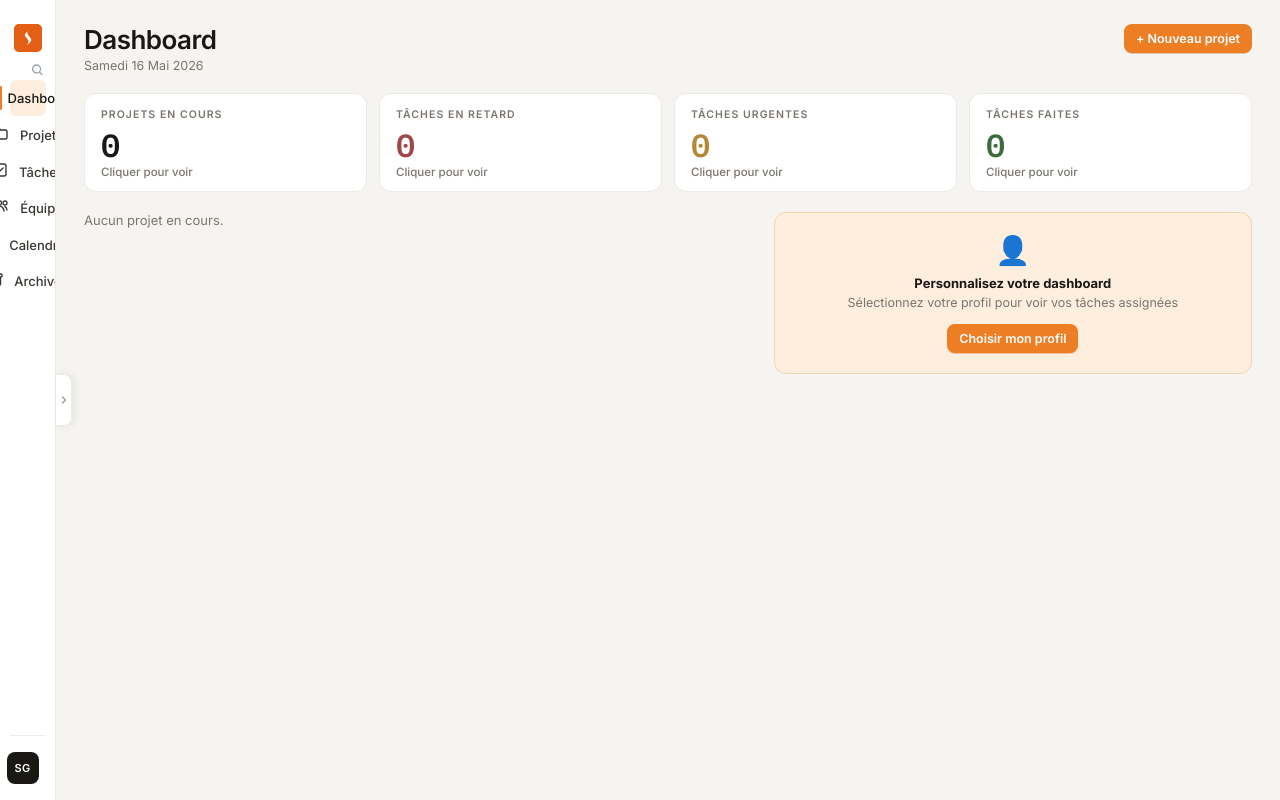
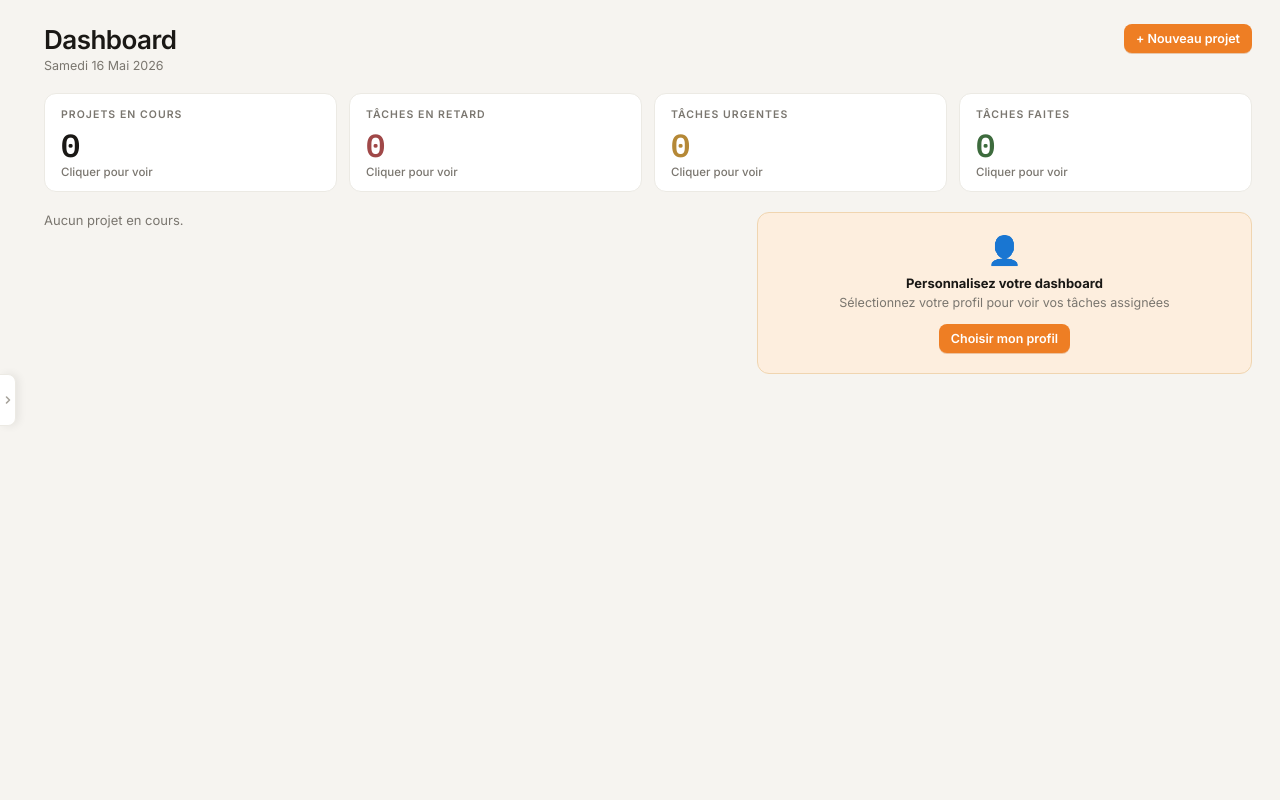
Before and after one commit to GianlucaReta/Suivi-projets-SEGEDIA, a plain HTML site: page index.html in a window 1280 px wide. Both pictures are taken after a click on the button "Réduire le menu". Drawn offline with nearby package versions, Linux system fonts and the light colour scheme; no server answers.

Commit message:
Sidebar : barre blanche vide quand réduite, plus d'icônes coupées
- Collapsed = width 0, tout le contenu masqué, barre invisible
- Flèche se positionne à left:0 quand sidebar fermée
- main prend toute la largeur (margin-left:16px seulement)

Co-Authored-By: Claude Sonnet 4.6 <noreply@anthropic.com>

```diff
--- a/style.css
+++ b/style.css
@@ -84,50 +84,16 @@ body {
 
 /* ─── SIDEBAR RÉDUITE ──────────────────────────────────────── */
 .sidebar.collapsed {
-  width: 56px;
+  width: 0px;
+  padding: 0;
+  border-right: none;
 }
 
-.sidebar.collapsed .sidebar-logo-text,
-.sidebar.collapsed .sidebar-section-label,
-.sidebar.collapsed .nav-item span:not(.nav-icon),
-.sidebar.collapsed .sidebar-user-name,
-.sidebar.collapsed .sidebar-user-role,
-.sidebar.collapsed #search-input,
-.sidebar.collapsed #search-results,
-.sidebar.collapsed .sidebar-user > svg {
+/* Masquer tout le contenu quand réduit */
+.sidebar.collapsed > * {
   display: none !important;
-}
-
-.sidebar.collapsed .sidebar-logo {
-  padding: 4px 4px 18px;
-  justify-content: center;
-}
-
-.sidebar.collapsed .sidebar-nav {
-  align-items: center;
-}
-
-.sidebar.collapsed .nav-item {
-  justify-content: center;
-  padding: 8px;
-  width: 36px;
-}
-
-.sidebar.collapsed .nav-item.active::before {
-  left: -10px;
-}
-
-.sidebar.collapsed .sidebar-footer {
-  padding-left: 0;
-}
-
-.sidebar.collapsed .sidebar-user {
-  justify-content: center;
-  padding: 4px 0;
-}
-
-.sidebar.collapsed .sidebar-user-avatar {
-  margin: 0;
+  opacity: 0;
+  pointer-events: none;
 }
 
 /* Bouton toggle sidebar — onglet flèche sur le bord droit de la sidebar */
@@ -159,31 +125,10 @@ body {
 }
 
 .sidebar-toggle-btn.collapsed {
-  left: 56px;
+  left: 0px;
+  border-radius: 0 8px 8px 0;
 }
 
-/* Tooltip pour nav items en mode réduit */
-.sidebar.collapsed .nav-item {
-  position: relative;
-}
-
-.sidebar.collapsed .nav-item:hover::after {
-  content: attr(data-label);
-  position: absolute;
-  left: calc(100% + 10px);
-  top: 50%;
-  transform: translateY(-50%);
-  background: var(--ink);
-  color: #fff;
-  font-size: 12px;
-  font-weight: 500;
-  padding: 4px 9px;
-  border-radius: 6px;
-  white-space: nowrap;
-  pointer-events: none;
-  z-index: 200;
-  font-family: inherit;
-}
 
 .sidebar-logo {
   display: flex;
@@ -350,8 +295,8 @@ body {
 }
 
 .main.sidebar-collapsed {
-  margin-left: 56px;
-  max-width: calc(100vw - 56px);
+  margin-left: 16px;
+  max-width: calc(100vw - 16px);
 }
 
 .page { display: none; }
```
